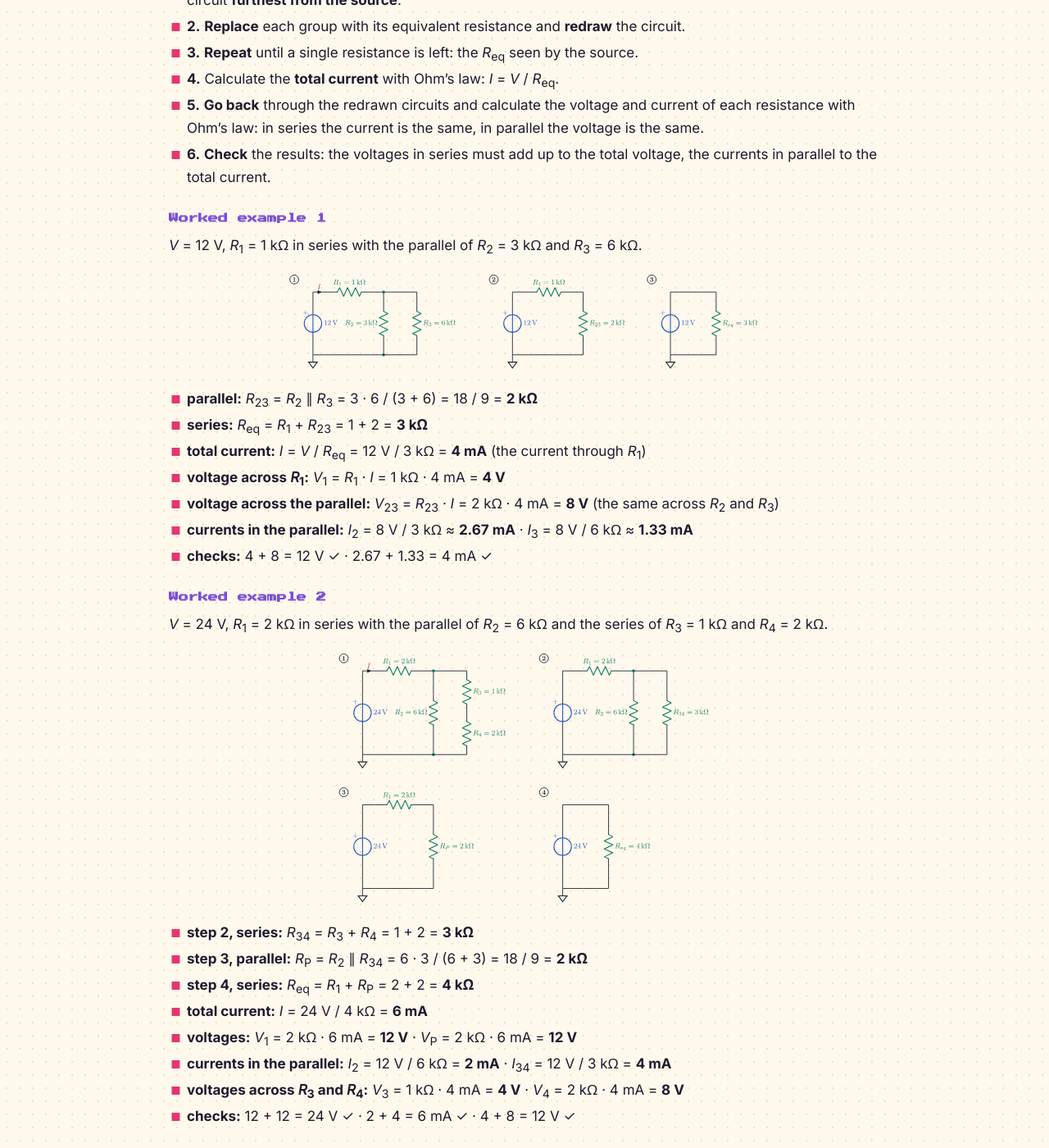
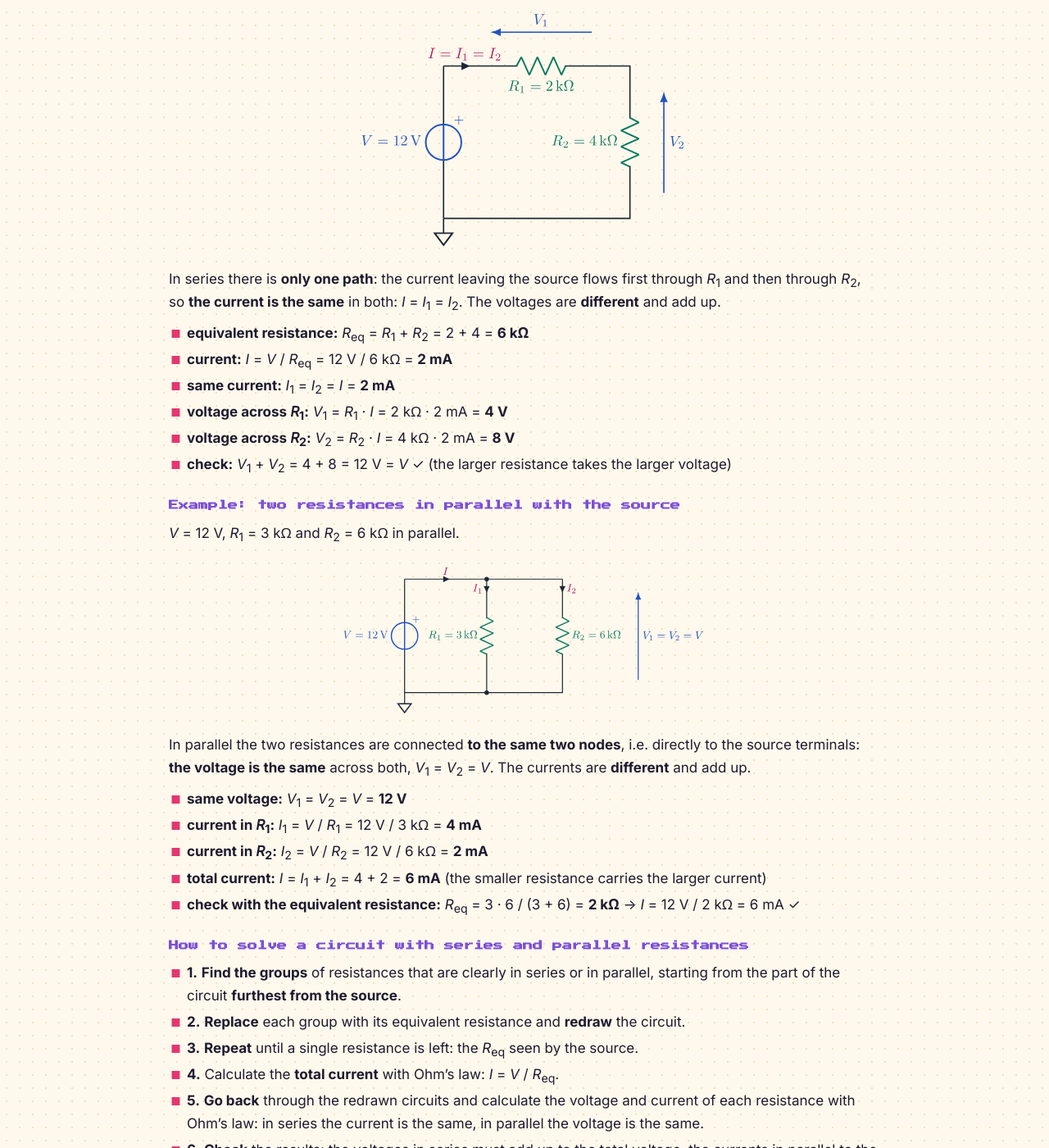
Before and after one commit to pasqualenaclerio/education, a Jekyll site: the page built from TEEA/3MAT/programma/01-tensione-corrente-resistenza/index.en.md, in a window 1280 px wide and 1400 px high, scrolled down 7273 px. Shown: the whole window at 82% size. Built offline with Jekyll 4.4.1, drawn with Linux system fonts in a browser that asks for light colours; some of the changed text lies outside the part shown.

Commit message:
lv01 3mat

```diff
--- a/TEEA/3MAT/programma/01-tensione-corrente-resistenza/index.en.md
+++ b/TEEA/3MAT/programma/01-tensione-corrente-resistenza/index.en.md
@@ -182,6 +182,35 @@ Resistances are **in parallel** when they are connected **between the same two n
 
 The symbol ∥ reads "in parallel with": *R*<sub>2</sub> ∥ *R*<sub>3</sub>.
 
+### Example: two resistances in series with the source
+
+*V* = 12 V, *R*<sub>1</sub> = 2 kΩ and *R*<sub>2</sub> = 4 kΩ in series.
+
+![Two resistances in series with the source: the current is the same](img/serie-generatore.svg){: width="420"}
+
+In series there is **only one path**: the current leaving the source flows first through *R*<sub>1</sub> and then through *R*<sub>2</sub>, so **the current is the same** in both: *I* = *I*<sub>1</sub> = *I*<sub>2</sub>. The voltages are **different** and add up.
+
+- **equivalent resistance:** *R*<sub>eq</sub> = *R*<sub>1</sub> + *R*<sub>2</sub> = 2 + 4 = **6 kΩ**
+- **current:** *I* = *V* / *R*<sub>eq</sub> = 12 V / 6 kΩ = **2 mA**
+- **same current:** *I*<sub>1</sub> = *I*<sub>2</sub> = *I* = **2 mA**
+- **voltage across *R*<sub>1</sub>:** *V*<sub>1</sub> = *R*<sub>1</sub> · *I* = 2 kΩ · 2 mA = **4 V**
+- **voltage across *R*<sub>2</sub>:** *V*<sub>2</sub> = *R*<sub>2</sub> · *I* = 4 kΩ · 2 mA = **8 V**
+- **check:** *V*<sub>1</sub> + *V*<sub>2</sub> = 4 + 8 = 12 V = *V* ✓ (the larger resistance takes the larger voltage)
+
+### Example: two resistances in parallel with the source
+
+*V* = 12 V, *R*<sub>1</sub> = 3 kΩ and *R*<sub>2</sub> = 6 kΩ in parallel.
+
+![Two resistances in parallel with the source: the voltage is the same](img/parallelo-generatore.svg){: width="460"}
+
+In parallel the two resistances are connected **to the same two nodes**, i.e. directly to the source terminals: **the voltage is the same** across both, *V*<sub>1</sub> = *V*<sub>2</sub> = *V*. The currents are **different** and add up.
+
+- **same voltage:** *V*<sub>1</sub> = *V*<sub>2</sub> = *V* = **12 V**
+- **current in *R*<sub>1</sub>:** *I*<sub>1</sub> = *V* / *R*<sub>1</sub> = 12 V / 3 kΩ = **4 mA**
+- **current in *R*<sub>2</sub>:** *I*<sub>2</sub> = *V* / *R*<sub>2</sub> = 12 V / 6 kΩ = **2 mA**
+- **total current:** *I* = *I*<sub>1</sub> + *I*<sub>2</sub> = 4 + 2 = **6 mA** (the smaller resistance carries the larger current)
+- **check with the equivalent resistance:** *R*<sub>eq</sub> = 3 · 6 / (3 + 6) = **2 kΩ** → *I* = 12 V / 2 kΩ = 6 mA ✓
+
 ### How to solve a circuit with series and parallel resistances
 
 - **1.** **Find the groups** of resistances that are clearly in series or in parallel, starting from the part of the circuit **furthest from the source**.
@@ -191,7 +220,7 @@ The symbol ∥ reads "in parallel with": *R*<sub>2</sub> ∥ *R*<sub>3</sub>.
 - **5.** **Go back** through the redrawn circuits and calculate the voltage and current of each resistance with Ohm's law: in series the current is the same, in parallel the voltage is the same.
 - **6.** **Check** the results: the voltages in series must add up to the total voltage, the currents in parallel to the total current.
 
-### Worked example 1
+### Mixed example 1
 
 *V* = 12 V, *R*<sub>1</sub> = 1 kΩ in series with the parallel of *R*<sub>2</sub> = 3 kΩ and *R*<sub>3</sub> = 6 kΩ.
 
@@ -205,7 +234,7 @@ The symbol ∥ reads "in parallel with": *R*<sub>2</sub> ∥ *R*<sub>3</sub>.
 - **currents in the parallel:** *I*<sub>2</sub> = 8 V / 3 kΩ ≈ **2.67 mA** · *I*<sub>3</sub> = 8 V / 6 kΩ ≈ **1.33 mA**
 - **checks:** 4 + 8 = 12 V ✓ · 2.67 + 1.33 = 4 mA ✓
 
-### Worked example 2
+### Mixed example 2
 
 *V* = 24 V, *R*<sub>1</sub> = 2 kΩ in series with the parallel of *R*<sub>2</sub> = 6 kΩ and the series of *R*<sub>3</sub> = 1 kΩ and *R*<sub>4</sub> = 2 kΩ.
 
```
Also changed, not shown: TEEA/3MAT/programma/01-tensione-corrente-resistenza/index.md (+31 -2 lines), TEEA/3MAT/programma/01-tensione-corrente-resistenza/img/parallelo-generatore.svg (added), TEEA/3MAT/programma/01-tensione-corrente-resistenza/img/serie-generatore.svg (added), 3 other files.
